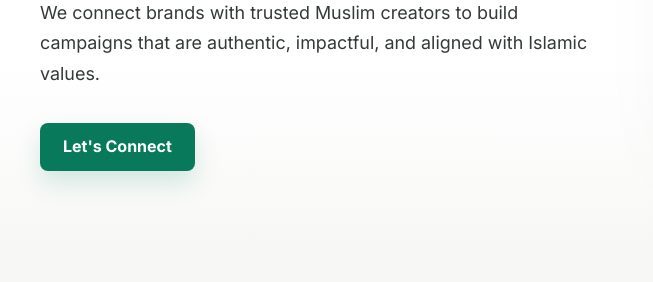
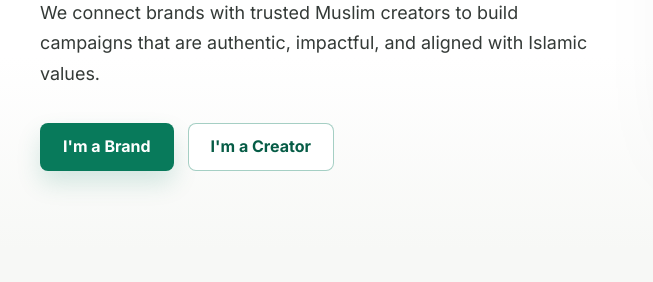
Before and after one commit to aftabstackcraft/linkmbrcr, a plain HTML site: page index.html in a window 1280 px wide. Shown: the part 518-800 px from the top of the page, 0-653 px from the left. Drawn offline with Linux system fonts and the light colour scheme.

Commit message:
Update index.html

```diff
--- a/index.html
+++ b/index.html
@@ -54,8 +54,8 @@
             that are authentic, impactful, and aligned with Islamic values.
           </p>
           <div class="hero-actions" aria-label="Choose your path">
-            <a class="btn btn-primary" href="https://tally.so/r/A7VkYN" data-select-role="Brand" target="_blank">Let's
-              Connect</a>
+             <a class="btn btn-primary" href="https://tally.so/r/2EqXGM" data-select-role="Brand" target="_blank">I'm a Brand</a>
+              <a class="btn btn-secondary" href="https://tally.so/r/A7VkYN" data-select-role="Creator" target="_blank">I'm a Creator</a>
           </div>
         </div>
 
@@ -222,7 +222,7 @@
             Our standards are part of how we work—not an optional add-on.
           </p>
 
-          <a href="https://tally.so/r/A7VkYN" class="guidelines-cta" target="_blank">
+          <a href="https://tally.so/r/2EqXGM" class="guidelines-cta" target="_blank">
             Have a campaign that aligns with our values?
             <span aria-hidden="true">→</span>
           </a>
@@ -381,7 +381,7 @@
         </div>
 
         <div class="section-action reveal">
-          <a class="btn btn-secondary" href="https://tally.so/r/A7VkYN" target="_blank">Discuss A Campaign -></a>
+          <a class="btn btn-secondary" href="https://tally.so/r/2EqXGM" target="_blank">Discuss A Campaign -></a>
         </div>
       </div>
     </section>
@@ -437,8 +437,8 @@
           purpose-driven brands.
         </p>
         <div class="cta-actions">
-          <a class="btn btn-dark-outline" href="https://tally.so/r/A7VkYN" data-select-role="Creator"
-            target="_blank">Let's Connect</a>
+            <a class="btn btn-gold" href="https://tally.so/r/2EqXGM" data-select-role="Brand" target="_blank">I'm a Brand</a>
+            <a class="btn btn-dark-outline" href="https://tally.so/r/A7VkYN" data-select-role="Creator" target="_blank">I'm a Creator</a>
         </div>
       </div>
     </section>
@@ -470,9 +470,10 @@
             directly by email. We'll get back to you with the next steps.
           </p>
 
-          <a href="https://tally.so/r/A7VkYN" class="btn btn-primary form-submit" target="_blank">
-            Let's Connect →
-          </a>
+           <div class="hero-actions" aria-label="Choose your path">
+              <a class="btn btn-primary" href="https://tally.so/r/2EqXGM" data-select-role="Brand" target="_blank">I'm a Brand</a>
+              <a class="btn btn-secondary" href="https://tally.so/r/A7VkYN" data-select-role="Creator" target="_blank">I'm a Creator</a>
+            </div>
 
           <p class="contact-email">
             linkmbrcr@gmail.com
```
